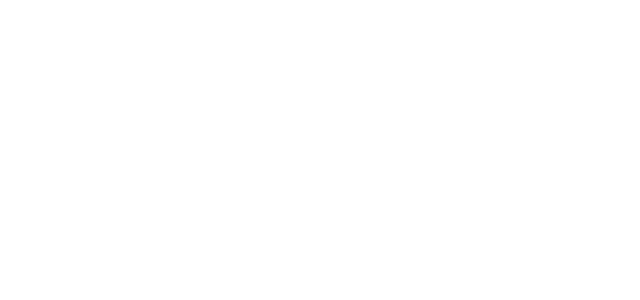
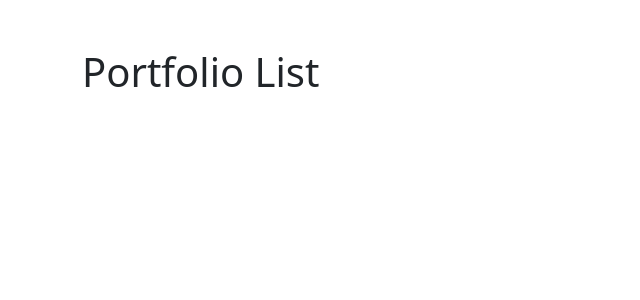
Before and after one commit to revaturelabs/Portfolio-Frontend, a React (Create React App) app: page /list in a window 1280 px wide. Shown: the top 300 px of the page, without its empty margins (0-640 px from the left). Built offline with nearby package versions, Linux system fonts and the light colour scheme.

Commit message:
added a page redirection to account login component

```diff
--- a/src/components/Layout.tsx
+++ b/src/components/Layout.tsx
@@ -9,6 +9,7 @@
 import AboutMe from "./AboutMe";
 import OtherWorkExperience from "./OtherWorkExperience";
 import Education from "./Education";
+import PortfolioList from "./PortfolioList";
 
 
 function Layout() {
@@ -24,6 +25,7 @@
           <Route path="/view" component={ViewPortfolio} />
           <Route path="/other-work-experience" exact component={OtherWorkExperience} />
           <Route path="/education" component={Education} />
+          <Route path="/list" component={PortfolioList} />
           </div>
     );
 }
--- a/src/components/LoginValidationHook.tsx
+++ b/src/components/LoginValidationHook.tsx
@@ -13,7 +13,7 @@
         setErrors(validationErrors)
         if(noErros) {
             alert("Logged In")
-            window.location.reload()
+            window.location.pathname = "./list"
         } else {
             console.log("Errors, please try again", validationErrors)
         }
--- /dev/null
+++ b/src/components/PortfolioList.tsx
@@ -0,0 +1,13 @@
+import React from 'react';
+import 'bootstrap/dist/css/bootstrap.min.css';
+
+
+const PortfolioList = () => {
+    return (
+        <div className="container mt-5">
+            <h1>Portfolio List</h1>
+        </div>
+    );
+};
+
+export default PortfolioList;
```
